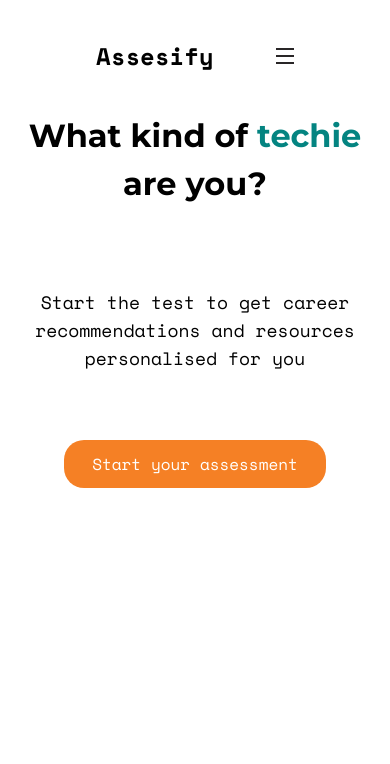
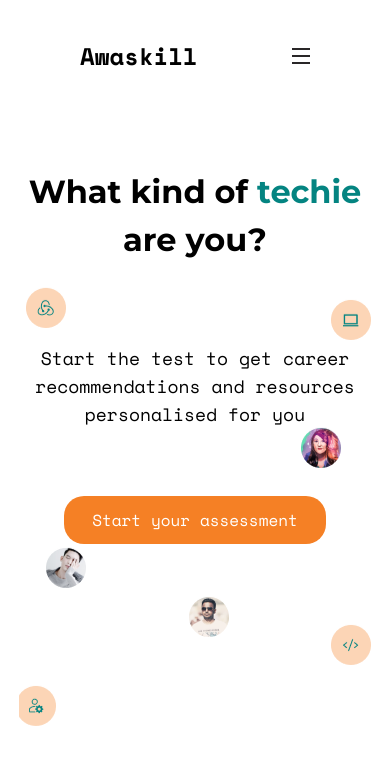
Before and after one commit to kingjamesx/quiz-app, a Next.js app: page /assessments in a window 390 px wide. Shown: the top 764 px of the page. Built offline with nearby package versions, Linux system fonts and the light colour scheme.

Commit message:
checkbox bug fixed

```diff
--- a/components/Assessments/Question-1.jsx
+++ b/components/Assessments/Question-1.jsx
@@ -1,9 +1,20 @@
 import { useRouter } from 'next/router';
 import Buttons from './UI/Button';
 import RadioInput from './radio-input';
+import { useState } from 'react';
 const QuestionOne = props => {
   const { page, setPage } = props;
+  const [selected, setSelected] = useState(null);
   const router = useRouter();
+
+  const handleChange = id => {
+    if (selected === id) {
+      return setSelected(selected);
+    }
+
+    setSelected(id);
+  };
+
   return (
     <>
       <h2 className="text-center text-2xl font-bold font-mont mb-10 md:mb-16 md:text-[2rem]">
@@ -14,22 +25,30 @@ const QuestionOne = props => {
           <RadioInput
             label="I’ve built a simple/ small project"
             className="py-5 md:py-10"
-            option="one"
+            option={1}
+            onChange={handleChange}
+            onSelect={selected}
           />
           <RadioInput
             label="I have basic some technical skills"
             className="py-5 md:py-10"
-            option="two"
+            option={2}
+            onChange={handleChange}
+            onSelect={selected}
           />
           <RadioInput
             label="I just know their names"
             className="py-5 md:py-10"
-            option="three"
+            option={3}
+            onChange={handleChange}
+            onSelect={selected}
           />
           <RadioInput
             label="I have no idea"
             className="flex justify-center items-center h-full"
-            option="four"
+            option={4}
+            onChange={handleChange}
+            onSelect={selected}
           />
         </div>
       </form>
--- a/components/Assessments/radio-input.jsx
+++ b/components/Assessments/radio-input.jsx
@@ -1,19 +1,7 @@
 import { useState } from 'react';
 
 const RadioInput = props => {
-  const [selected, setSelected] = useState(null);
-  const { label, className, option } = props;
-
-  const handleSelect = (e, option) => {
-    if (e.target.checked) {
-      setSelected(option);
-    }
-    // if (selected === option) {
-    //   return setSelected(selected);
-    // }
-    // setSelected(option);
-  };
-  // console.log(selected);
+  const { label, className, option, onChange, onSelect } = props;
 
   const classes =
     `w-[10rem] text-sm px-7 flex justify-center items-center h-full md:px-0 md:w-[10rem] md:text-base xl:w-[17rem] ` +
@@ -21,17 +9,18 @@ const RadioInput = props => {
 
   return (
     <div
-      className={` rounded-r-[1.25rem] rounded-bl-[1.25rem] h-[136px] ${
-        selected === option ? 'bg-primary-2/500' : 'bg-primary-2/0'
+      className={`rounded-r-[1.25rem] rounded-bl-[1.25rem] h-[136px] ${
+        onSelect === option ? 'bg-primary-2/500' : 'bg-primary-2/0'
       }`}
     >
       <label htmlFor={option}>
         <input
           type="radio"
-          name="question1"
+          name="question1-option"
           id={option}
+          value={option}
+          onChange={() => onChange(option)}
           hidden
-          onChange={e => handleSelect(e, option)}
         />
         <p className={classes}>{label}</p>
       </label>
--- /dev/null
+++ b/components/Header-Hero.jsx
@@ -0,0 +1,13 @@
+import Header from './Header';
+import Hero from './Hero';
+
+const HeaderHero = () => {
+  return (
+    <section className="bg-land-pattern bg-left-top bg-no-repeat bg-contain">
+      <Header />
+      <Hero />
+    </section>
+  );
+};
+
+export default HeaderHero;
--- a/components/Header.jsx
+++ b/components/Header.jsx
@@ -1,12 +1,13 @@
-import React from "react";
-import Articles from "../public/icons/articles.svg";
-import Communities from "../public/icons/communities.svg";
-import Learning from "../public/icons/learning.svg";
-import Qualities from "../public/icons/qualities.svg";
-import Skills from "../public/icons/skills.svg";
-import Menu from "../public/icons/menu.svg";
+import React from 'react';
+import Articles from '../public/icons/articles.svg';
+import Communities from '../public/icons/communities.svg';
+import Learning from '../public/icons/learning.svg';
+import Qualities from '../public/icons/qualities.svg';
+import Skills from '../public/icons/skills.svg';
+import Menu from '../public/icons/menu.svg';
 
-import Image from "next/image";
+import Image from 'next/image';
+import Link from 'next/link';
 const Dropdown = () => {
   return (
     <section className="bg-white rounded-[20px] px-[24px] py-[40px] flex flex-col gap-4 shadow-lg  ">
@@ -25,16 +26,16 @@ const Dropdown = () => {
       </div>
       <div className="flex gap-[16px] hover:bg-[#fef9f4] hover:scale-[1.05] p-2 rounded">
         <span className="w-[44px]  flex justify-center">
-          {" "}
+          {' '}
           <Image src={Communities} alt="communities" />
         </span>
         <span>
           <p>Communities</p>
           <p className="text-sm">
-            Check out the best and biggest communities in the tech industry{" "}
+            Check out the best and biggest communities in the tech industry{' '}
           </p>
         </span>
-      </div>{" "}
+      </div>{' '}
       <div className="flex gap-[16px] hover:bg-[#fef9f4] hover:scale-[1.05] p-2 rounded">
         <span className="w-[44px]  flex justify-center">
           <Image src={Qualities} alt="qualities" />
@@ -43,7 +44,7 @@ const Dropdown = () => {
           <p>Qualities</p>
           <p className="text-sm">All the qualities you need to excel in tech</p>
         </span>
-      </div>{" "}
+      </div>{' '}
       <div className="flex gap-[16px] hover:bg-[#fef9f4] hover:scale-[1.05] p-2 rounded">
         <span className="w-[44px]  flex justify-center">
           <Image src={Skills} alt="skill" />
@@ -54,7 +55,7 @@ const Dropdown = () => {
             A breakdown of the most in-demand skills an career recommendations
           </p>
         </span>
-      </div>{" "}
+      </div>{' '}
       <div className="flex gap-[16px] hover:bg-[#fef9f4] hover:scale-[1.05] p-2 rounded">
         <span className="w-[44px]  flex justify-center">
           <Image src={Learning} alt="learning" />
@@ -63,7 +64,7 @@ const Dropdown = () => {
           <p>Learning</p>
           <p className="text-sm">Read about the latest developments in tech</p>
         </span>
-      </div>{" "}
+      </div>{' '}
       <div className="flex gap-[16px] hover:bg-[#fef9f4] hover:scale-[1.05] p-2 rounded">
         <span className="w-[44px]  flex justify-center">
           <Image src={Articles} alt="articles" />
@@ -82,11 +83,13 @@ const Dropdown = () => {
 const Header = () => {
   return (
     <nav className="px-20 flex justify-between pt-[40px] cursor-pointer items-center ">
-      <p className="text-2xl lg:text-[40px] font-bold ">Assesify</p>
+      <Link href="/" className="text-2xl lg:text-[40px] font-bold ">
+        Awaskill
+      </Link>
       <ul className="hidden lg:flex  items-center gap-[48px] text-[20px]">
         <li>About</li>
         <span className="dropdown">
-          <li>Resources</li>{" "}
+          <li>Resources</li>{' '}
           <span className="hidden dropdownContent absolute">
             <Dropdown />
           </span>
--- a/components/Hero.jsx
+++ b/components/Hero.jsx
@@ -64,7 +64,8 @@ const btnVariant = {
 
 const Hero = () => {
   return (
-    <div className="flex flex-col mt-16 justify-between pb-20 overflow-hidden md:max-w-[60rem] md:ml-auto md:w-full md:pl-10 md:flex-row xl:pl-20 xl:max-w-none ">
+    // bg-land-pattern bg-left-top bg-no-repeat bg-contain
+    <div className="flex flex-col mt-16 justify-between pb-20 overflow-hidden md:max-w-[60rem] md:ml-auto md:w-full md:pl-10 md:flex-row xl:pl-20 xl:max-w-none">
       <div className="overflow-hidden md:min-w-[20rem] xl:w-[38rem]">
         <motion.h1
           variants={h1Variant}
--- a/pages/assessments/index.js
+++ b/pages/assessments/index.js
@@ -1,12 +1,25 @@
 import Header from '@/components/Header';
+import Image from 'next/image';
 import Link from 'next/link';
+import icons from '../../public/images/icons and avatars.png';
+import iconsSmall from '../../public/images/icons and avatars-mobile.png';
 
 const Assessments = () => {
   return (
-    <section className="max-w-[30rem] mx-auto md:max-w-none px-4">
+    <section className="max-w-[30rem] mx-auto md:max-w-none relative">
       <Header />
-      <div className="text-center mx-auto md:w-[55rem] md:mt-0">
-        <h1 className="font-bold font-mont mt-10 mb-20 text-[2rem] md:text-[4rem] md:mb-10 xl:text-[5rem]">
+      <Image
+        src={icons}
+        alt="icons"
+        className="absolute top-[50%] left-[50%] translate-x-[-40%] translate-y-[5%] -z-10 hidden md:block xl:translate-x-[-50%]"
+      />
+      <Image
+        src={iconsSmall}
+        alt="icons"
+        className="absolute top-[50%] left-[50%] translate-x-[-50%] translate-y-[5%] -z-10 md:hidden"
+      />
+      <div className="text-center mx-auto z-50 md:w-[55rem] md:mt-0">
+        <h1 className="font-bold font-mont mt-24 mb-20 text-[2rem] md:text-[4rem] md:mb-10 xl:text-[5rem]">
           What kind of <span className="text-accent-2">techie</span> are you?
         </h1>
         <p className="text-lg mx-auto mb-20 md:w-[35rem]">
--- a/pages/index.js
+++ b/pages/index.js
@@ -4,17 +4,16 @@ import Header from '@/components/Header';
 import Hero from '@/components/Hero';
 import Qualities from '@/components/Qualities';
 import Footer from '@/components/Footer';
+import HeaderHero from '@/components/Header-Hero';
 const inter = Inter({ subsets: ['latin'] });
 
 export default function Home() {
-  // bg-land-pattern bg-left-top bg-no-repeat bg-contain
   return (
-    <main className=" flex flex-col justify-between">
+    <main className="flex flex-col justify-between">
       <section className="mx-auto w-full">
-        <Header />
-        <Hero />
+        <HeaderHero />
         <Qualities />
-        <Footer/>
+        <Footer />
       </section>
     </main>
   );
```
